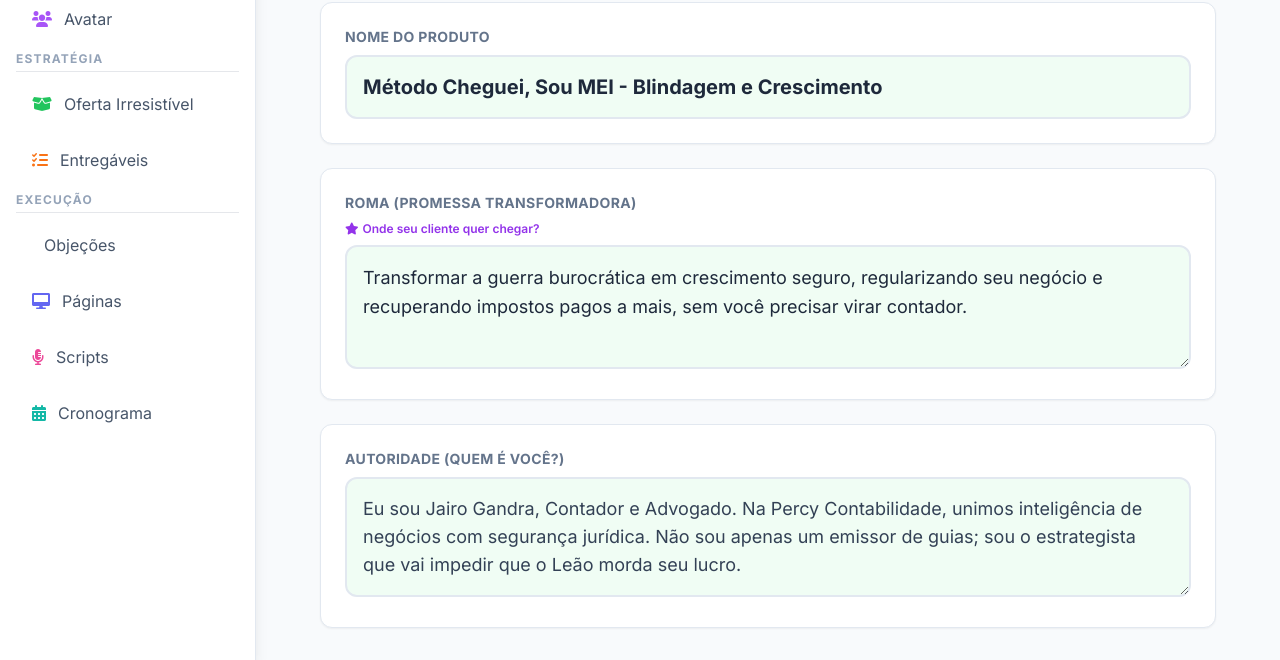
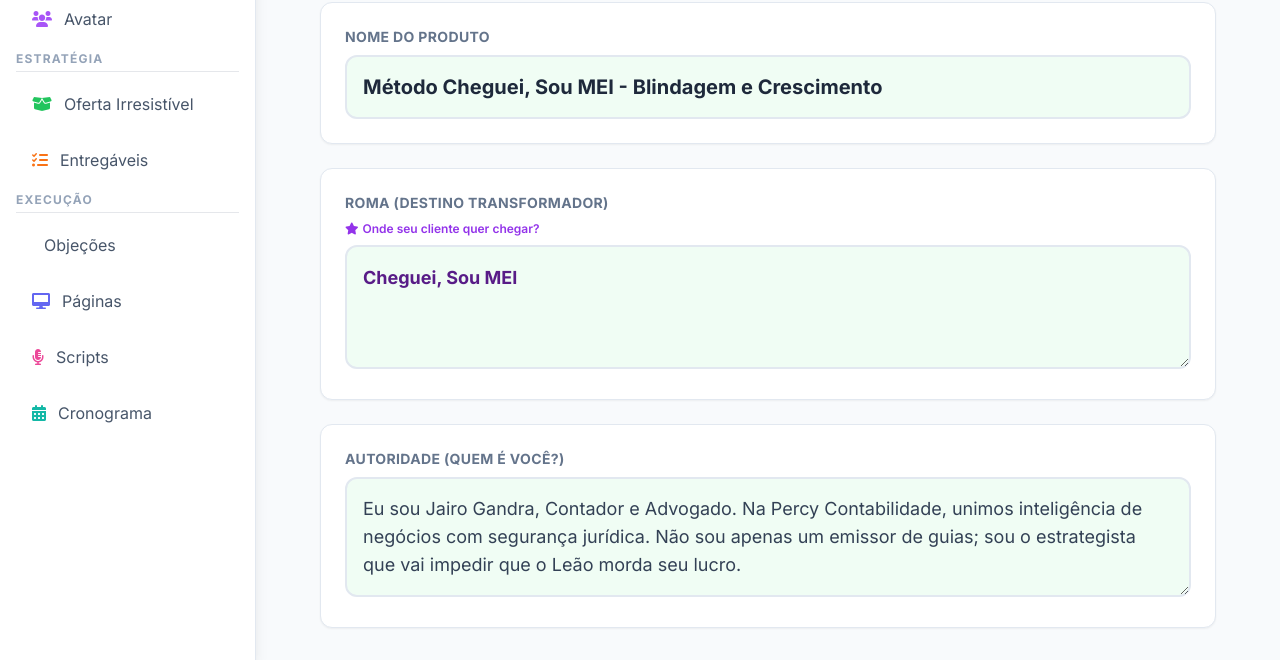
Before and after one commit to PercyContabilidade/planeja6em7, a plain HTML site: page index.html in a window 1280 px wide. Shown: the part 186-846 px from the top of the page. Drawn offline with nearby package versions, Linux system fonts and the light colour scheme.

Commit message:
Update label and textarea content in index.html

```diff
--- a/index.html
+++ b/index.html
@@ -110,9 +110,9 @@
                     </div>
 
                     <div class="bg-white p-6 rounded-xl shadow-sm border border-slate-200 hover:shadow-md transition-shadow">
-                        <label class="block text-sm font-bold text-slate-500 mb-2 uppercase tracking-wide">ROMA (Promessa Transformadora)</label>
+                        <label class="block text-sm font-bold text-slate-500 mb-2 uppercase tracking-wide">ROMA (Destino Transformador)</label>
                         <p class="text-xs text-purple-600 font-semibold mb-2 flex items-center gap-1"><i class="fa-solid fa-star"></i> Onde seu cliente quer chegar?</p>
-                        <textarea id="prod_roma" rows="3" class="w-full p-4 border-2 border-slate-200 rounded-xl focus:border-purple-500 focus:ring-0 outline-none filled-bg text-lg leading-relaxed">Transformar a guerra burocrática em crescimento seguro, regularizando seu negócio e recuperando impostos pagos a mais, sem você precisar virar contador.</textarea>
+                        <textarea id="prod_roma" rows="3" class="w-full p-4 border-2 border-slate-200 rounded-xl focus:border-purple-500 focus:ring-0 outline-none filled-bg text-lg leading-relaxed font-bold text-purple-900">Cheguei, Sou MEI</textarea>
                     </div>
 
                     <div class="bg-white p-6 rounded-xl shadow-sm border border-slate-200 hover:shadow-md transition-shadow">
```
